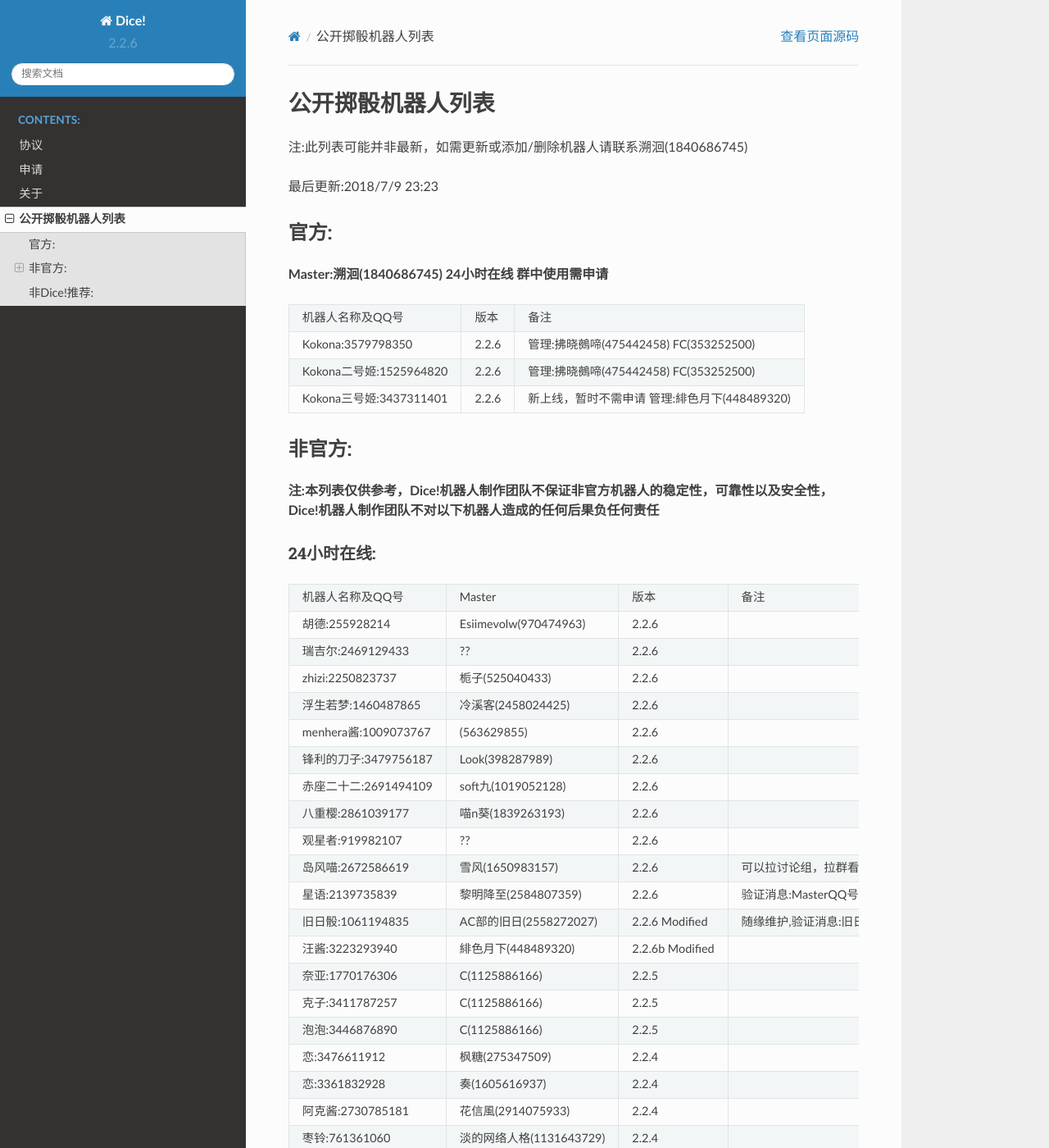
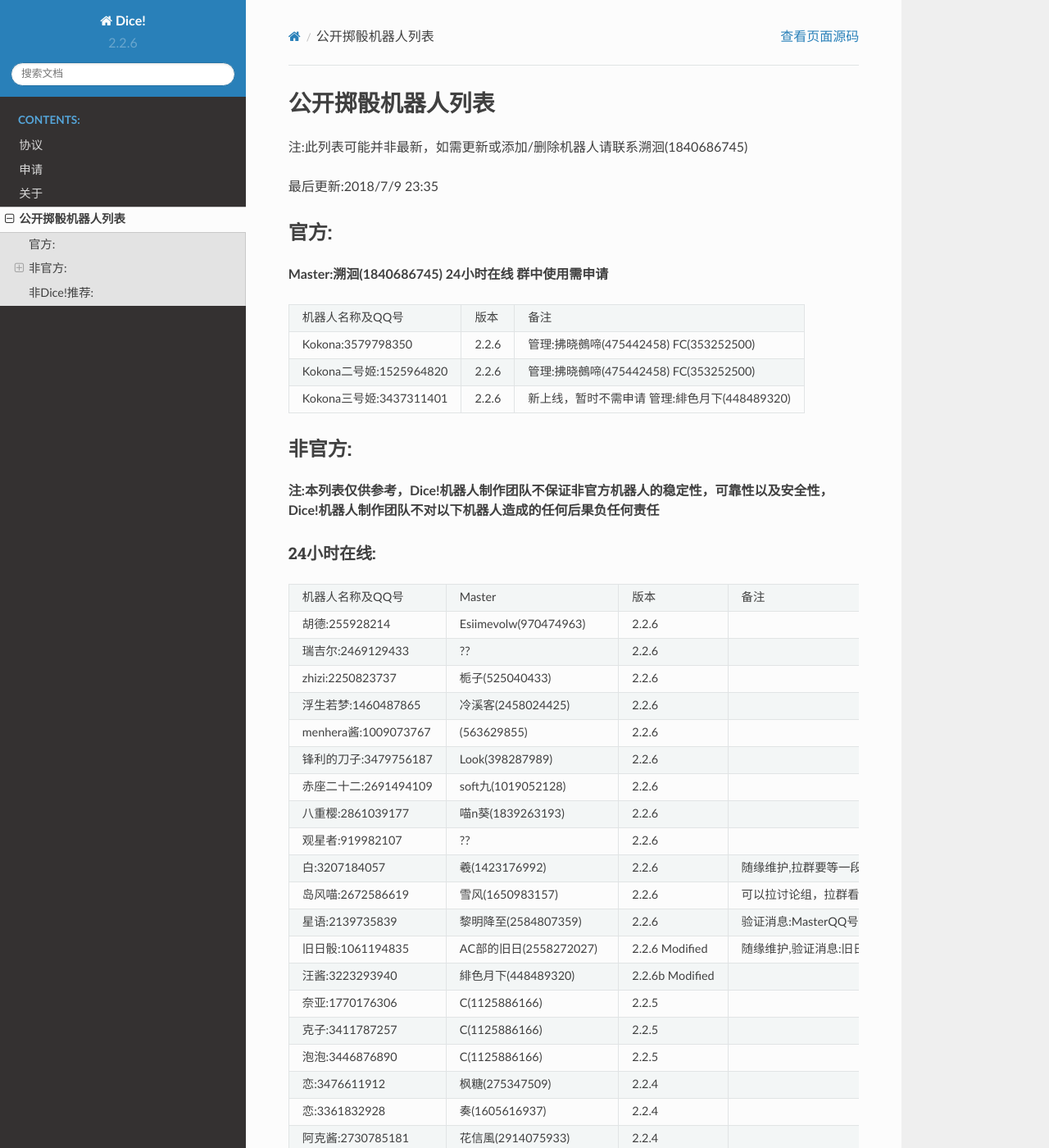
Before and after one commit to Dice-Developer-Team/Dice, a Sphinx documentation site: the page built from docs/DiceList.rst, in a window 1280 px wide and 1400 px high. Shown: the whole window at 82% size. Built offline with Sphinx 7.4.7 and the Read the Docs theme 2.0.0, drawn with Linux system fonts in a browser that asks for light colours.

Commit message:
UPDATE DICELIST AGAIN!!!

```diff
--- a/docs/DiceList.rst
+++ b/docs/DiceList.rst
@@ -12,7 +12,7 @@
 
 注:此列表可能并非最新，如需更新或添加/删除机器人请联系溯洄(1840686745)
 
-最后更新:2018/7/9 23:23
+最后更新:2018/7/9 23:35
 
 官方:
 ==========
@@ -57,6 +57,8 @@
 |八重樱:2861039177         |喵n葵(1839263193)             |2.2.6             |                            |
 +--------------------------+------------------------------+------------------+----------------------------+
 |观星者:919982107          |??                            |2.2.6             |                            |
++--------------------------+------------------------------+------------------+----------------------------+
+|白:3207184057             |羲(1423176992)                |2.2.6             |随缘维护,拉群要等一段时间   |
 +--------------------------+------------------------------+------------------+----------------------------+
 |岛风喵:2672586619         |雪风(1650983157)              |2.2.6             |可以拉讨论组，拉群看情况    |
 +--------------------------+------------------------------+------------------+----------------------------+
```
